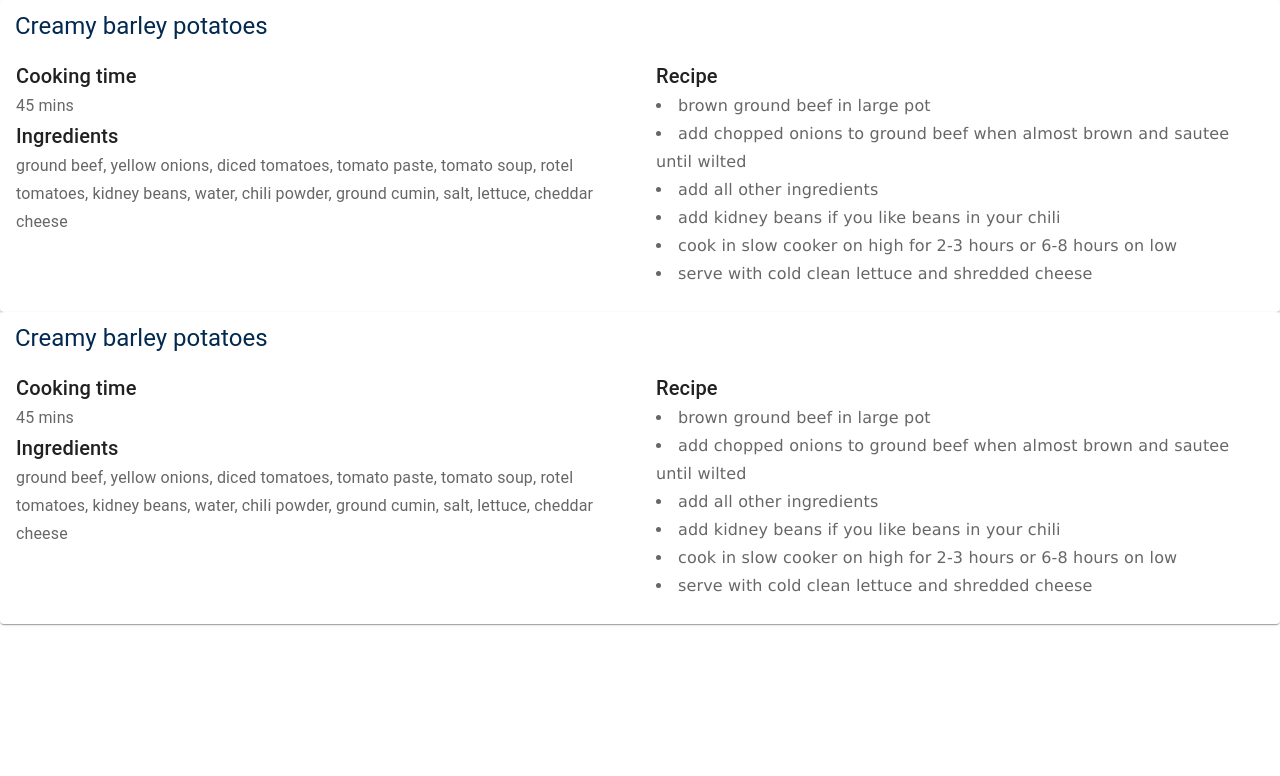
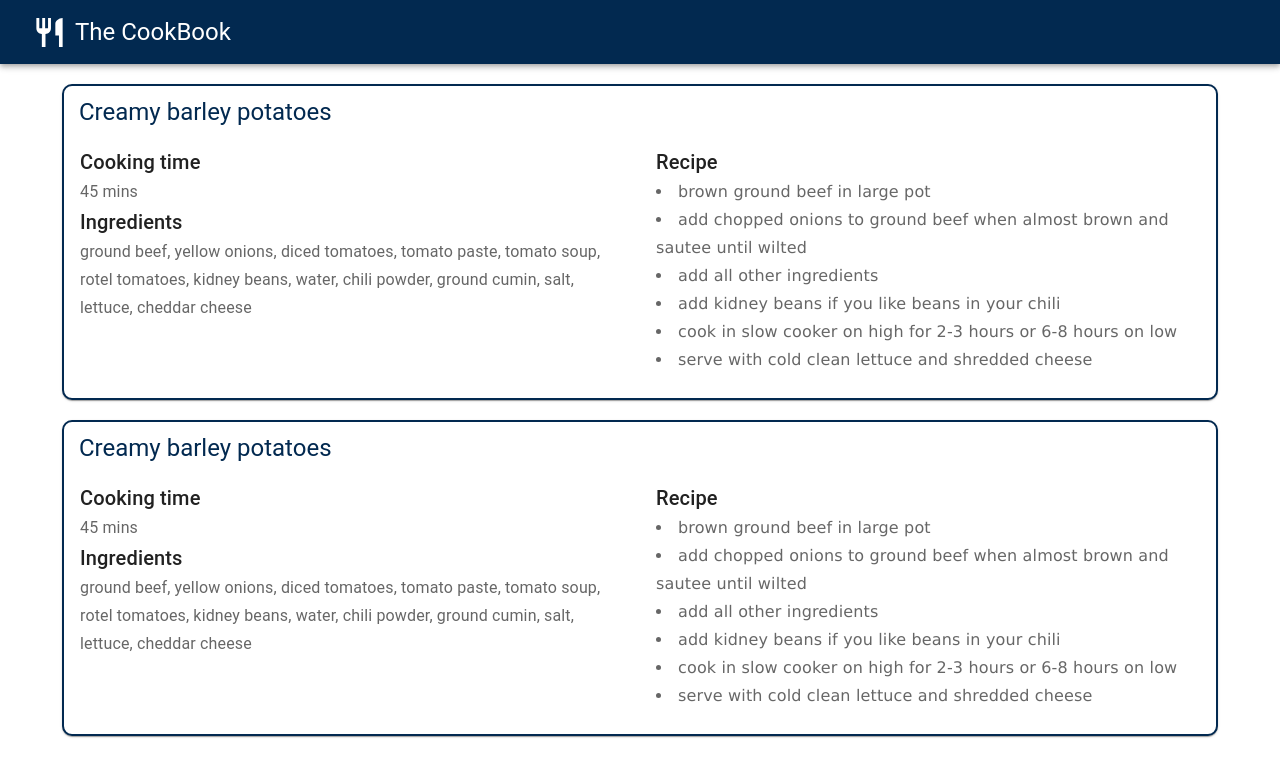
Before and after one commit to mangodb203/SE-Project-Recipe-Recommender, a React (Create React App) app in the folder frontend/: page /recommendations in a window 1280 px wide. Shown: the top 776 px of the page. Built offline with nearby package versions, Linux system fonts and the light colour scheme.

Commit message:
add css to cards

```diff
--- a/frontend/src/App.js
+++ b/frontend/src/App.js
@@ -2,10 +2,11 @@ import { Route, Routes, BrowserRouter } from "react-router-dom";
 import LandingPage from "./Components/LandingPage/LandingPage";
 import Recipes from "./Components/Recipes";
 import RecipeRecommendations from "./Components/RecipeRecommendations";
-
+import NavBar from "./Components/Navbar";
 function App() {
   return (
     <BrowserRouter>
+    <NavBar />
       <Routes>
         <Route path="/">
           <Route index element={<LandingPage />} />
--- a/frontend/src/Components/cards.css
+++ b/frontend/src/Components/cards.css
@@ -2,7 +2,14 @@
     cursor: pointer;
     background: #daedff
 }
-
+.card-style{
+    box-shadow: #022950;
+    border: 2px solid #022950;
+    border-radius: 10px !important;
+    width: 90%;
+    justify-content: center;
+    margin: 20px auto
+}
 .true{
     opacity: 0.7;
 }
```
